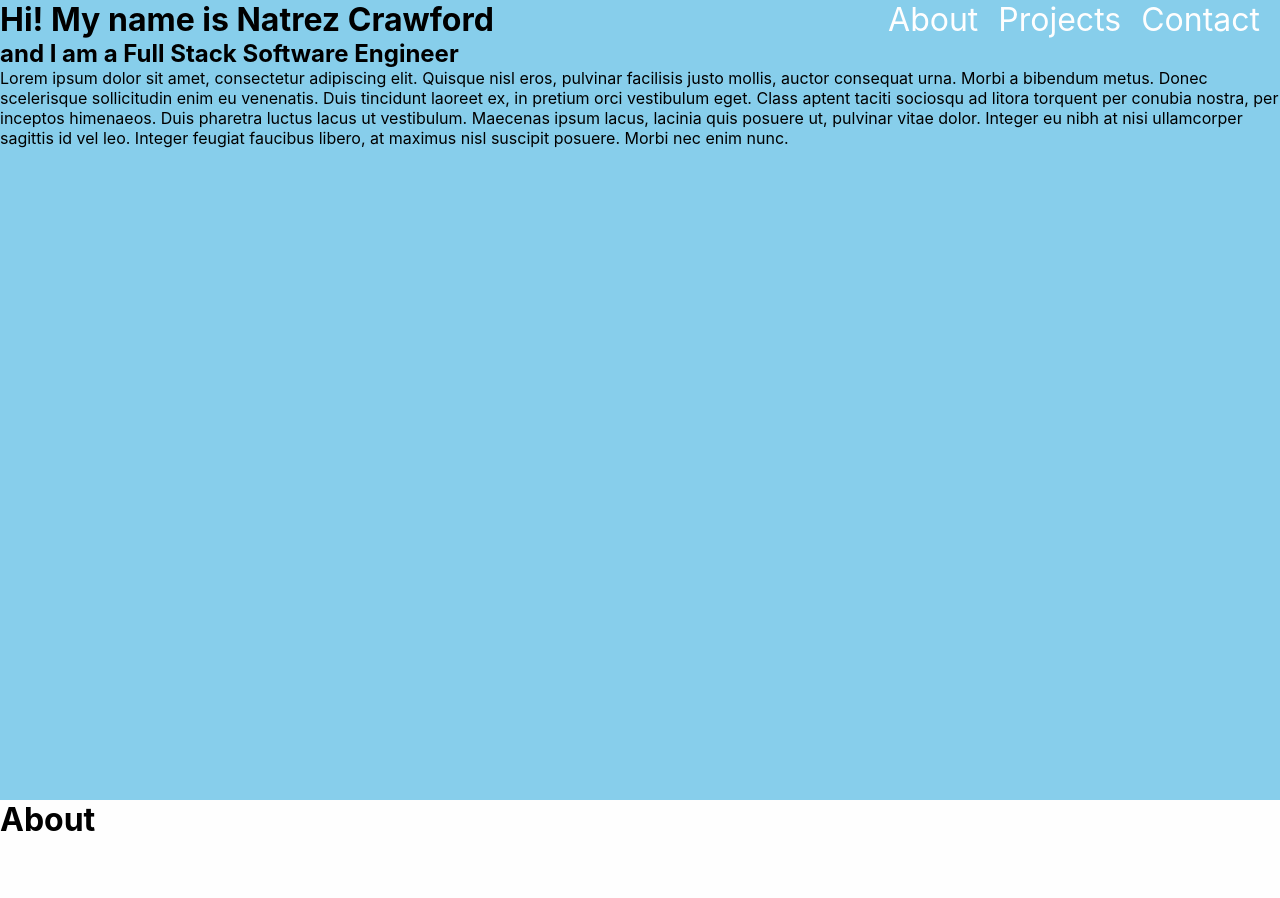
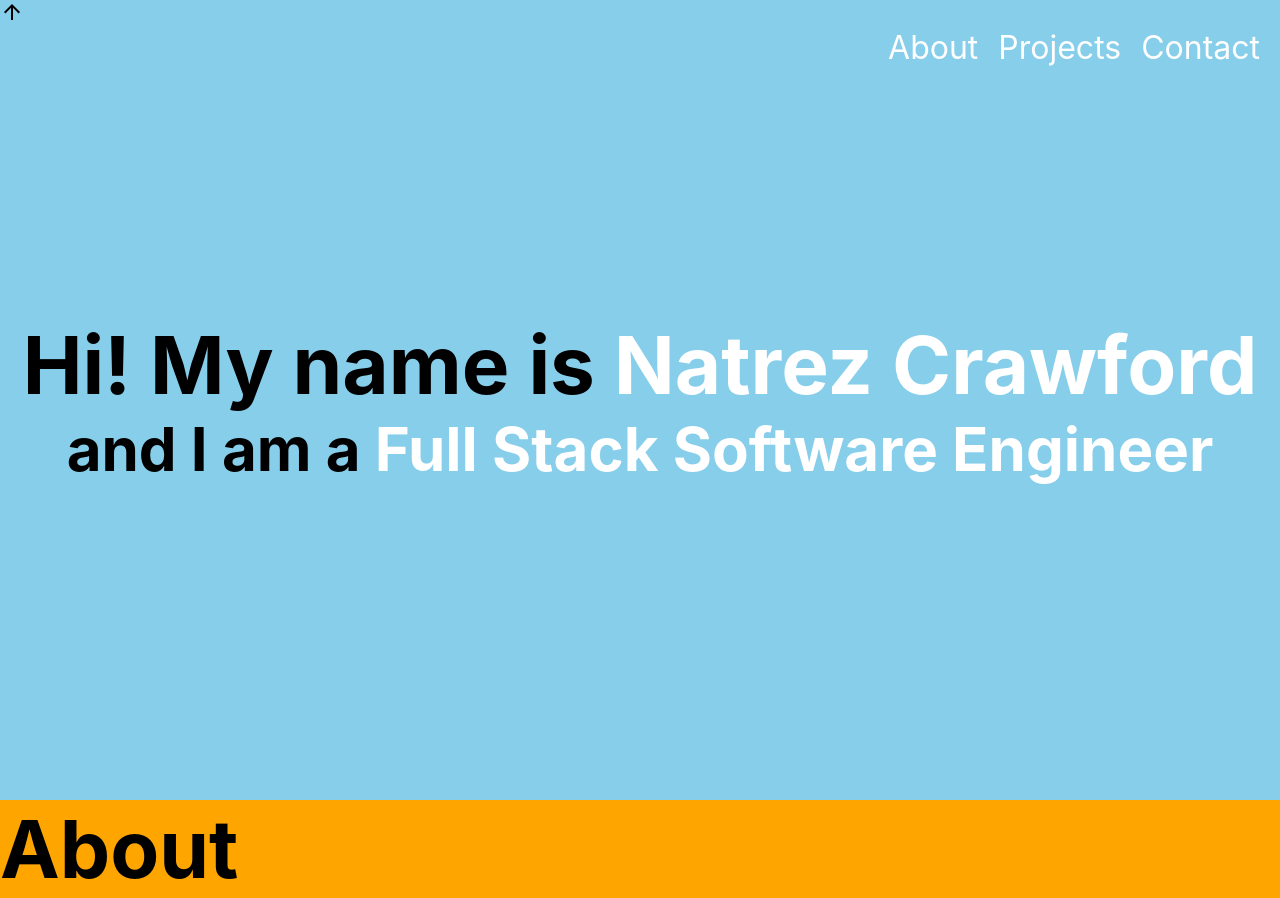
Before and after one commit to NatrezC/Natrez_Crawford_portfolio, a React (Create React App) app: page / in a window 1280 px wide. Shown: the top 898 px of the page. Built offline with nearby package versions, Linux system fonts and the light colour scheme.

Commit message:
created a button that scrolls to top of page

```diff
--- a/package.json
+++ b/package.json
@@ -4,6 +4,7 @@
   "private": true,
   "dependencies": {
     "@material-ui/core": "^4.11.2",
+    "@material-ui/icons": "^4.11.2",
     "@testing-library/jest-dom": "^5.11.9",
     "@testing-library/react": "^11.2.3",
     "@testing-library/user-event": "^12.6.0",
--- a/src/App.css
+++ b/src/App.css
@@ -3,49 +3,11 @@
   padding: 0;
 }
 
-/* .App{
-  font-family: Arial, Helvetica, sans-serif;
-  background: #333;
-  color: #fff;
-  line-height: 1.6;
-  height: 100vh;
 
-} */
-.navbar{
-  position: fixed;
-  top: 0;
-  width: 100%
-}
-.active{
-  border-bottom: 1px solid black;
-
-}
-
-.links{
-  list-style: none;
-  text-align: right;
-  color: #fefefe;
-
-
-}
-
-.links:hover{
-  cursor:pointer;
-}
-
-.list{
-  font-size: 2em;
-  padding-right: 20px;
-  display: inline;
-}
-.main-section{
-  height: 100vh;
-  background-color: skyblue;
-}
 
 .about-section{
   height: 100vh;
-  background-color: #fefefe;
+  background-color: orange;
 }
 
 .projects-section{
--- a/src/components/About/About.js
+++ b/src/components/About/About.js
@@ -7,10 +7,18 @@ class About extends React.Component {
     render() {
         return (
             <div>
+                <div className="about-section" id="about">
+                    <h1>About</h1>
+                    <p>Lorem ipsum dolor sit amet, consectetur adipiscing elit. Quisque nisl eros,
+                    pulvinar facilisis justo mollis, auctor consequat urna. Morbi a bibendum metus.
+                    Donec scelerisque sollicitudin enim eu venenatis. Duis tincidunt laoreet ex,
+                    in pretium orci vestibulum eget. Class aptent taciti sociosqu ad litora torquent
+                    per conubia nostra, per inceptos himenaeos. Duis pharetra luctus lacus ut
+                    vestibulum. Maecenas ipsum lacus, lacinia quis posuere ut, pulvinar vitae dolor.
+                    Integer eu nibh at nisi ullamcorper sagittis id vel leo. Integer feugiat
+    faucibus libero, at maximus nisl suscipit posuere. Morbi nec enim nunc. </p>
+                </div>
 
-                    <div className="about-section" id="about">
-                        <h1>About</h1>
-                    </div>
 
             </div>
         );
--- a/src/components/Intro/Introduction.css
+++ b/src/components/Intro/Introduction.css
@@ -0,0 +1,20 @@
+.main-section{
+    height: 100vh;
+    background-color: skyblue;
+    display: flex;
+    flex-direction: column;
+    align-items: center;
+    justify-content: center;
+}
+
+h1{
+    font-size: 80px;
+}
+
+h2{
+    font-size: 60px;
+}
+
+span{
+    color: white;
+}
--- a/src/components/Intro/Introduction.js
+++ b/src/components/Intro/Introduction.js
@@ -1,6 +1,7 @@
 import React, { Component } from 'react';
 import Fade from 'react-reveal/Fade';
 import Wobble from 'react-reveal/Wobble';
+import './Introduction.css'
 
 class Introduction extends React.Component {
     state={}
@@ -11,15 +12,9 @@ class Introduction extends React.Component {
                         <Fade left >
                             <h1>Hi! My name is <span>Natrez Crawford</span></h1>
                             <h2>and I am a <span>Full Stack Software Engineer</span></h2>
+
                         </Fade>
-                        <p>Lorem ipsum dolor sit amet, consectetur adipiscing elit. Quisque nisl eros,
-                        pulvinar facilisis justo mollis, auctor consequat urna. Morbi a bibendum metus.
-                        Donec scelerisque sollicitudin enim eu venenatis. Duis tincidunt laoreet ex,
-                        in pretium orci vestibulum eget. Class aptent taciti sociosqu ad litora torquent
-                        per conubia nostra, per inceptos himenaeos. Duis pharetra luctus lacus ut
-                        vestibulum. Maecenas ipsum lacus, lacinia quis posuere ut, pulvinar vitae dolor.
-                        Integer eu nibh at nisi ullamcorper sagittis id vel leo. Integer feugiat
-faucibus libero, at maximus nisl suscipit posuere. Morbi nec enim nunc. </p>
+
                     </div>
 
             </div>
--- a/src/components/Navbar/Navbar.css
+++ b/src/components/Navbar/Navbar.css
@@ -1,16 +1,26 @@
-.title{
+.navbar{
+    position: fixed;
+    top: 0;
+    width: 100%
+}
+.active{
+    border-bottom: 4px solid black;
 
-    top: 0;
-    z-index: 1;
-    display: flex;
-    width: 100%;
-    height: 60px;
-    background: rgba(0,0,0,0.7);
 }
 
-/* .navbar ul{
-    display: flex;
+.links{
     list-style: none;
-    width: 100%;
-    justify-content: center;
-} */
+    text-align: right;
+    color: #fefefe;
+
+}
+
+.links:hover{
+    cursor:pointer;
+}
+
+.list{
+    font-size: 2em;
+    padding-right: 20px;
+    display: inline;
+}
--- a/src/components/Navbar/Navbar.js
+++ b/src/components/Navbar/Navbar.js
@@ -1,13 +1,21 @@
 import React, { Component } from 'react'
 import { render } from '@testing-library/react';
-import { Link } from 'react-scroll'
+import { Link, animateScroll as scroll } from 'react-scroll'
 import './Navbar.css'
+import ArrowUpwardIcon from '@material-ui/icons/ArrowUpward';
 
 class Header extends Component {
     state = {};
+    scrollToTop = () => {
+        scroll.scrollToTop()
+    }
     render(){
         return (
             <div className='navbar'>
+                <ArrowUpwardIcon
+                    className="icon"
+                    onClick={this.scrollToTop}
+                />
                 <div className="links">
                     <div className="list">
                         <Link
```
Also changed, not shown: 2 other files (tests, documents, lock files or other folders).
